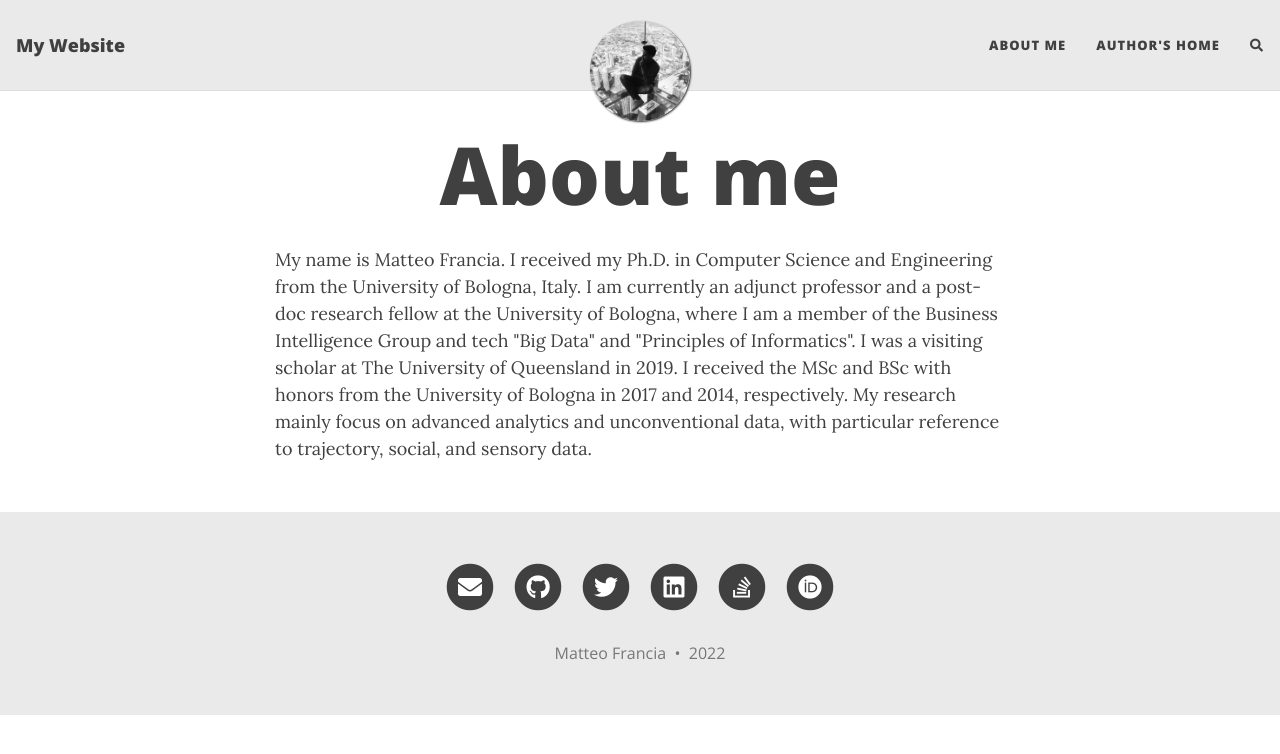
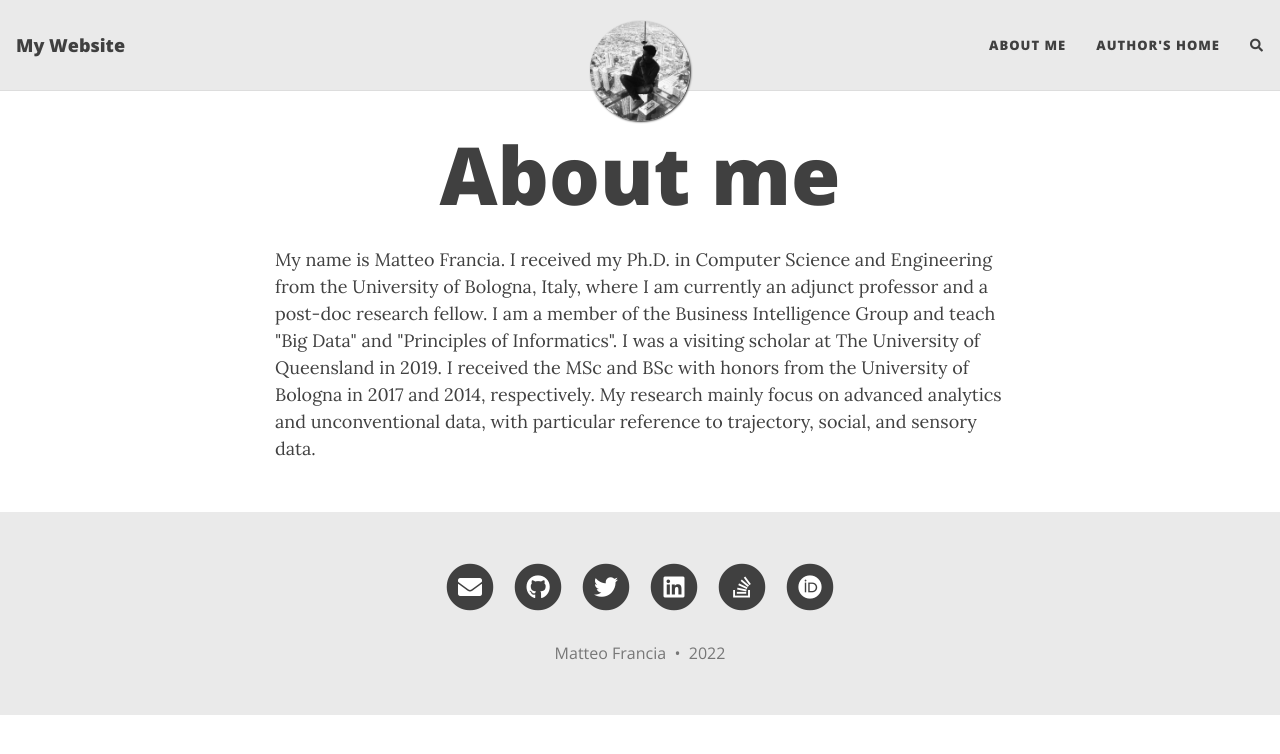
Before and after one commit to w4bo/w4bo.github.io, a Jekyll site: the page built from index.html, in a window 1280 px wide. Shown: the top 754 px of the page. Built offline with Jekyll 4.4.1, drawn with Linux system fonts in a browser that asks for light colours; nearby versions of some CDN libraries; the list of posts is cut into pages by our own code; comment, search, counter and statistics services are not loaded.

Commit message:
working on CI

```diff
--- a/index.html
+++ b/index.html
@@ -7,8 +7,8 @@ subtitle:
 My name is Matteo Francia.
 
 
-I received my Ph.D. in Computer Science and Engineering from the University of Bologna, Italy.
-I am currently an adjunct professor and a post-doc research fellow at the University of Bologna, where I am a member of the Business Intelligence Group and tech "Big Data" and "Principles of Informatics".
+I received my Ph.D. in Computer Science and Engineering from the University of Bologna, Italy, where I am currently an adjunct professor and a post-doc research fellow.
+I am a member of the Business Intelligence Group and teach "Big Data" and "Principles of Informatics".
 I was a visiting scholar at The University of Queensland in 2019.
 I received the MSc and BSc with honors from the University of Bologna in 2017 and 2014, respectively.
 My research mainly focus on advanced analytics and unconventional data, with particular reference to trajectory, social, and sensory data.
```
